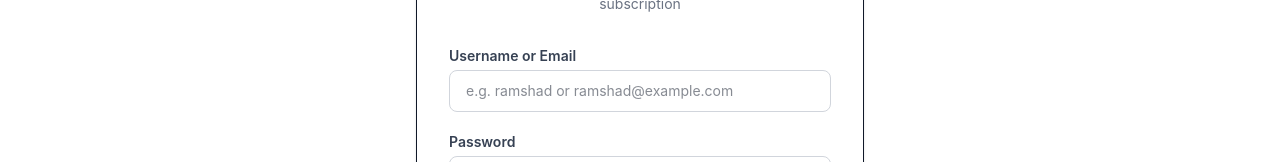
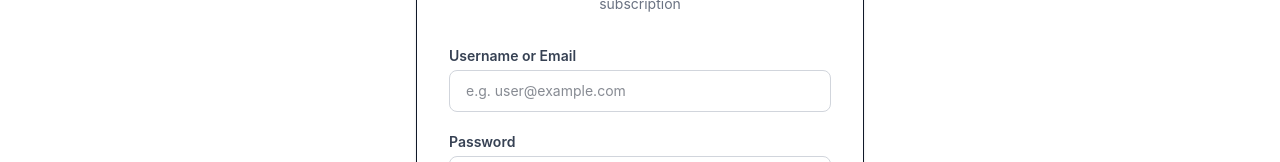
Before and after one commit to maisonatelier52-ux/business-standard, a Next.js app: page /login in a window 1280 px wide. Shown: the part 360-522 px from the top of the page. Built offline with nearby package versions, Linux system fonts and the light colour scheme; no server answers; a web font is replaced by a local one.

Commit message:
feat: add login page with authentication form and validation logic

```diff
--- a/app/login/page.tsx
+++ b/app/login/page.tsx
@@ -77,7 +77,7 @@ export default function LoginPage() {
               type="text"
               value={identifier}
               onChange={(e) => setIdentifier(e.target.value)}
-              placeholder="e.g. ramshad or ramshad@example.com"
+              placeholder="e.g. user@example.com"
               className="w-full border border-gray-300 rounded-lg px-4 py-2.5 text-sm focus:outline-none focus:border-red-600 focus:ring-1 focus:ring-red-200"
               required
             />
```
